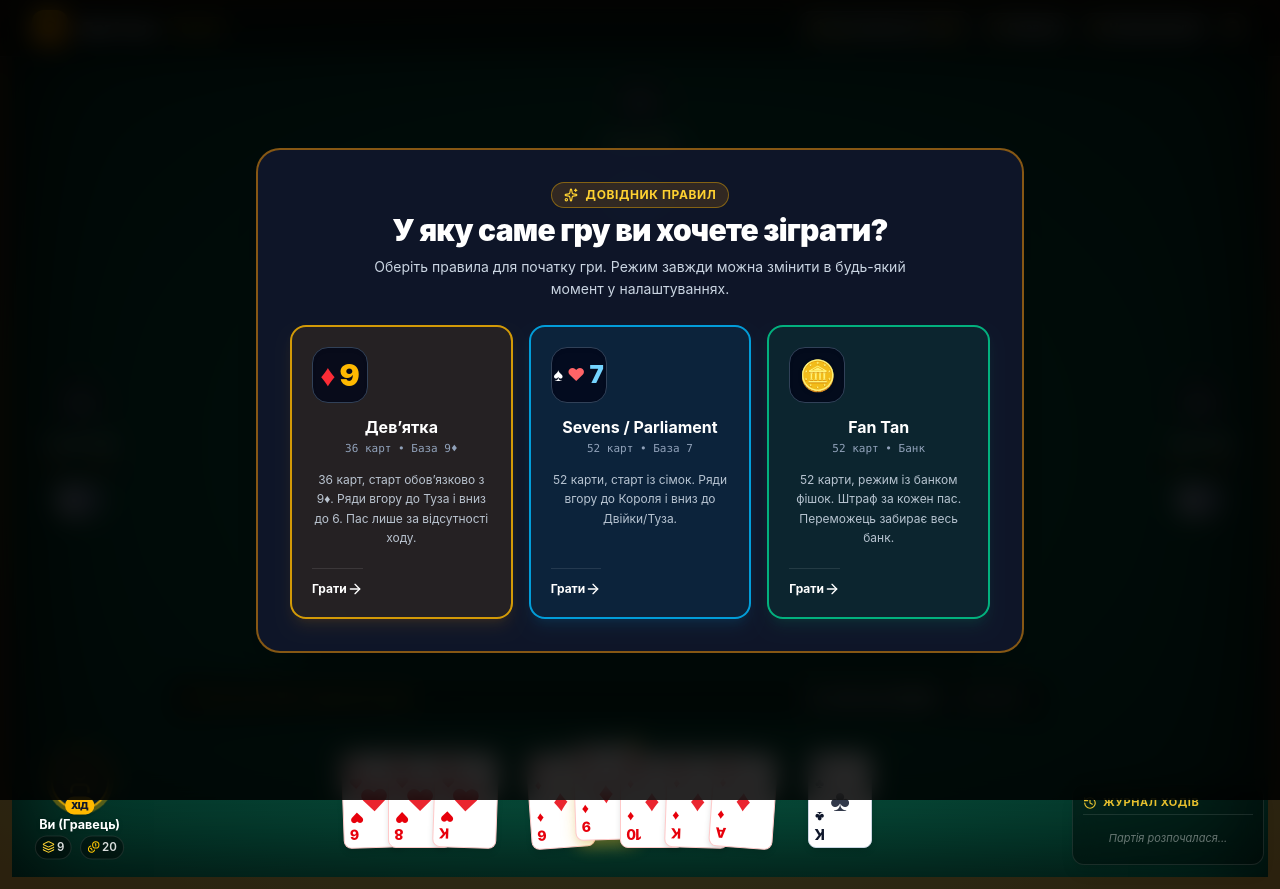
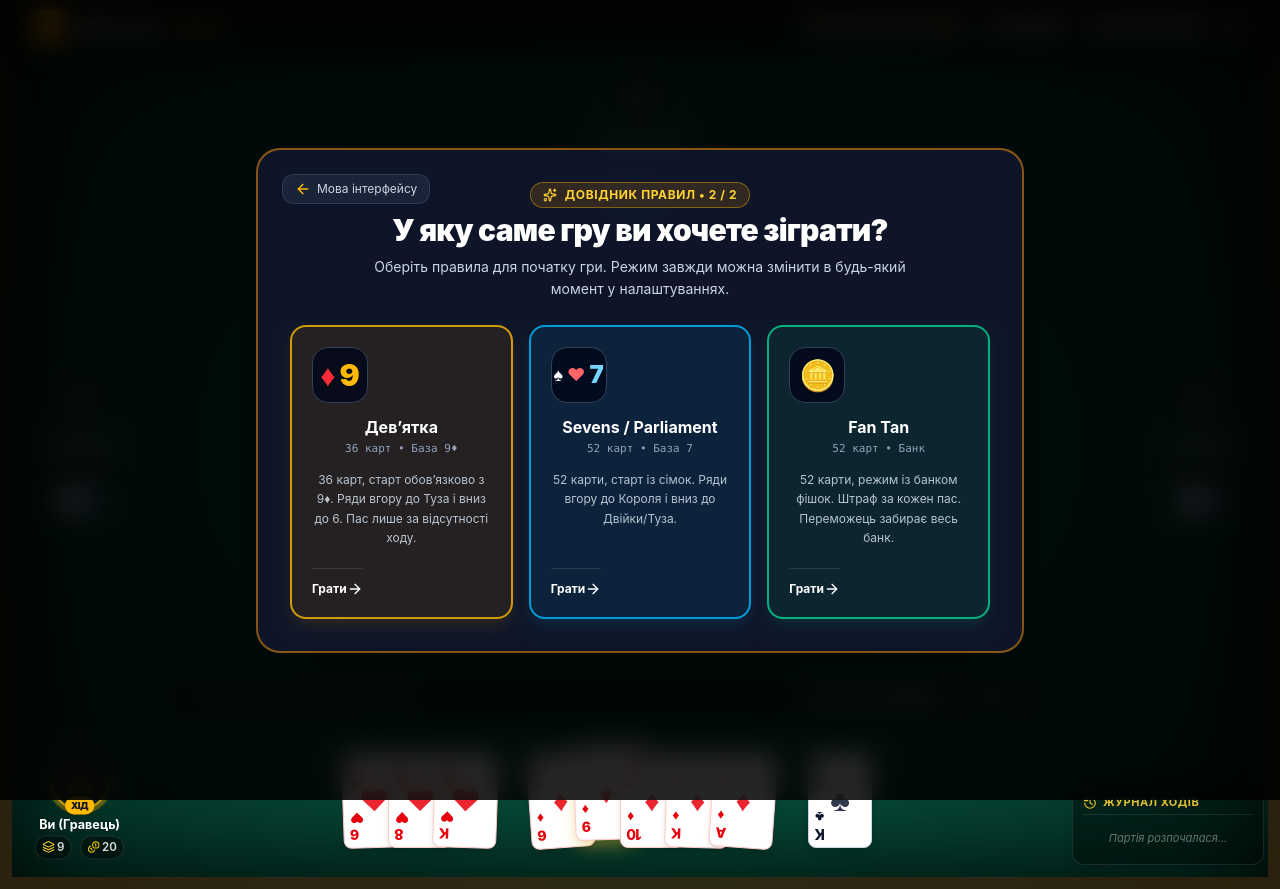
Before and after one commit to fido2465724100-creator/sevens-and-nines, a React (Vite) app: page / in a window 1280 px wide. Both pictures are taken after a click on the button 1209 px from the left and 66 px from the top of the page. Built offline with nearby package versions, Linux system fonts and the light colour scheme.

Commit message:
feat: enforce strict 2-step onboarding sequence (Window 1: Language -> Window 2: Game Mode)

```diff
--- a/src/App.tsx
+++ b/src/App.tsx
@@ -28,13 +28,14 @@ export const App: React.FC = () => {
     return saved && LANGUAGES_MAP[saved] ? saved : 'uk';
   });
 
-  const [isLanguageModalOpen, setIsLanguageModalOpen] = useState<boolean>(() => {
-    return localStorage.getItem('nines_lang_chosen') !== 'true';
+  // 2-Step Onboarding sequence on first launch:
+  // Step 1: Language selection (100 languages)
+  // Step 2: Game mode selection (9, 7, Fan Tan)
+  const [onboardingStep, setOnboardingStep] = useState<'language' | 'gamemode' | 'done'>(() => {
+    return localStorage.getItem('nines_onboarding_v2') === 'done' ? 'done' : 'language';
   });
 
-  const [isInitialGameModeModalOpen, setIsInitialGameModeModalOpen] = useState<boolean>(() => {
-    return localStorage.getItem('nines_game_mode_chosen') !== 'true';
-  });
+  const [isManualLanguageModalOpen, setIsManualLanguageModalOpen] = useState<boolean>(false);
 
   const t: TranslationDict = useMemo(() => {
     return getTranslationsForLanguage(language);
@@ -162,6 +163,13 @@ export const App: React.FC = () => {
     soundEngine.playCardDeal();
   };
 
+  const handleCloseLanguageModal = () => {
+    setIsManualLanguageModalOpen(false);
+    if (onboardingStep === 'language') {
+      setOnboardingStep('gamemode');
+    }
+  };
+
   const handleSelectRules = (newPresetId: RulePresetId) => {
     setRulePresetId(newPresetId);
     const newRules = RULE_PRESETS[newPresetId] || RULE_PRESETS.nines;
@@ -170,8 +178,9 @@ export const App: React.FC = () => {
 
   const handleSelectInitialGameMode = (newPresetId: RulePresetId) => {
     handleSelectRules(newPresetId);
+    localStorage.setItem('nines_onboarding_v2', 'done');
     localStorage.setItem('nines_game_mode_chosen', 'true');
-    setIsInitialGameModeModalOpen(false);
+    setOnboardingStep('done');
   };
 
   // Turn checks
@@ -281,7 +290,7 @@ export const App: React.FC = () => {
         autoPass={autoPass}
         onToggleAutoPass={() => setAutoPass((prev) => !prev)}
         language={language}
-        onOpenLanguageModal={() => setIsLanguageModalOpen(true)}
+        onOpenLanguageModal={() => setIsManualLanguageModalOpen(true)}
         onPlayCard={handlePlayCard}
         onPass={handlePass}
         onOpenSettings={() => setIsSettingsOpen(true)}
@@ -309,7 +318,7 @@ export const App: React.FC = () => {
         onChangeVolume={setSoundVolume}
         language={language}
         onSelectLanguage={handleSelectLanguage}
-        onOpenLanguageModal={() => setIsLanguageModalOpen(true)}
+        onOpenLanguageModal={() => setIsManualLanguageModalOpen(true)}
         onRestartGame={() => handleRestart()}
         t={t}
       />
@@ -330,19 +339,18 @@ export const App: React.FC = () => {
       />
 
       <LanguageSelectModal
-        isOpen={isLanguageModalOpen}
-        onClose={() => {
-          setIsLanguageModalOpen(false);
-          localStorage.setItem('nines_lang_chosen', 'true');
-        }}
+        isOpen={onboardingStep === 'language' || isManualLanguageModalOpen}
+        onClose={handleCloseLanguageModal}
         currentLanguageCode={language}
         onSelectLanguage={handleSelectLanguage}
         t={t}
+        isOnboarding={onboardingStep === 'language'}
       />
 
       <InitialGameModeModal
-        isOpen={!isLanguageModalOpen && isInitialGameModeModalOpen}
+        isOpen={onboardingStep === 'gamemode'}
         onSelectGameMode={handleSelectInitialGameMode}
+        onBack={() => setOnboardingStep('language')}
         t={t}
       />
     </div>
--- a/src/components/InitialGameModeModal.tsx
+++ b/src/components/InitialGameModeModal.tsx
@@ -2,17 +2,19 @@ import React from 'react';
 import { RulePresetId } from '../engine/types';
 import { TranslationDict } from '../i18n/translations';
 import { soundEngine } from '../audio/soundEngine';
-import { Sparkles, ArrowRight } from 'lucide-react';
+import { Sparkles, ArrowRight, ArrowLeft } from 'lucide-react';
 
 interface InitialGameModeModalProps {
   isOpen: boolean;
   onSelectGameMode: (presetId: RulePresetId) => void;
+  onBack?: () => void;
   t: TranslationDict;
 }
 
 export const InitialGameModeModal: React.FC<InitialGameModeModalProps> = ({
   isOpen,
   onSelectGameMode,
+  onBack,
   t,
 }) => {
   if (!isOpen) return null;
@@ -67,12 +69,21 @@ export const InitialGameModeModal: React.FC<InitialGameModeModalProps> = ({
 
   return (
     <div className="fixed inset-0 z-50 flex items-center justify-center p-4 sm:p-6 bg-black/85 backdrop-blur-md animate-fade-in">
-      <div className="bg-slate-900/95 border-2 border-amber-500/50 w-full max-w-3xl rounded-3xl shadow-2xl overflow-hidden flex flex-col p-6 sm:p-8 space-y-6 text-center">
+      <div className="bg-slate-900/95 border-2 border-amber-500/50 w-full max-w-3xl rounded-3xl shadow-2xl overflow-hidden flex flex-col p-6 sm:p-8 space-y-6 text-center relative">
+        {onBack && (
+          <button
+            onClick={onBack}
+            className="absolute top-6 left-6 text-xs text-slate-300 hover:text-white flex items-center gap-1.5 px-3 py-1.5 rounded-xl bg-slate-800/80 hover:bg-slate-700 border border-slate-700/80 transition cursor-pointer"
+          >
+            <ArrowLeft className="w-4 h-4 text-amber-400" />
+            <span>{t.language}</span>
+          </button>
+        )}
         {/* Header */}
         <div className="space-y-2">
           <div className="inline-flex items-center gap-2 px-3 py-1 rounded-full bg-amber-500/15 border border-amber-400/40 text-amber-300 text-xs font-bold uppercase tracking-wider mb-1">
             <Sparkles className="w-3.5 h-3.5" />
-            <span>{t.rulesGuide}</span>
+            <span>{t.rulesGuide} • 2 / 2</span>
           </div>
           <h2 className="text-2xl sm:text-3xl font-black text-white tracking-tight">
             {t.chooseGameTitle || t.gameMode}
--- a/src/components/LanguageSelectModal.tsx
+++ b/src/components/LanguageSelectModal.tsx
@@ -9,6 +9,7 @@ interface LanguageSelectModalProps {
   currentLanguageCode: string;
   onSelectLanguage: (code: string) => void;
   t: TranslationDict;
+  isOnboarding?: boolean;
 }
 
 export const LanguageSelectModal: React.FC<LanguageSelectModalProps> = ({
@@ -17,6 +18,7 @@ export const LanguageSelectModal: React.FC<LanguageSelectModalProps> = ({
   currentLanguageCode,
   onSelectLanguage,
   t,
+  isOnboarding,
 }) => {
   const buttonRefs = useRef<(HTMLButtonElement | null)[]>([]);
 
@@ -90,6 +92,11 @@ export const LanguageSelectModal: React.FC<LanguageSelectModalProps> = ({
                 <span className="text-xs font-bold text-amber-400 bg-amber-500/10 px-2.5 py-0.5 rounded-full border border-amber-400/30">
                   100
                 </span>
+                {isOnboarding && (
+                  <span className="text-xs font-bold text-sky-400 bg-sky-500/10 px-2.5 py-0.5 rounded-full border border-sky-400/30">
+                    1 / 2
+                  </span>
+                )}
               </h2>
               <p className="text-xs text-slate-400">
                 {t.gamepadNavHint}
```
